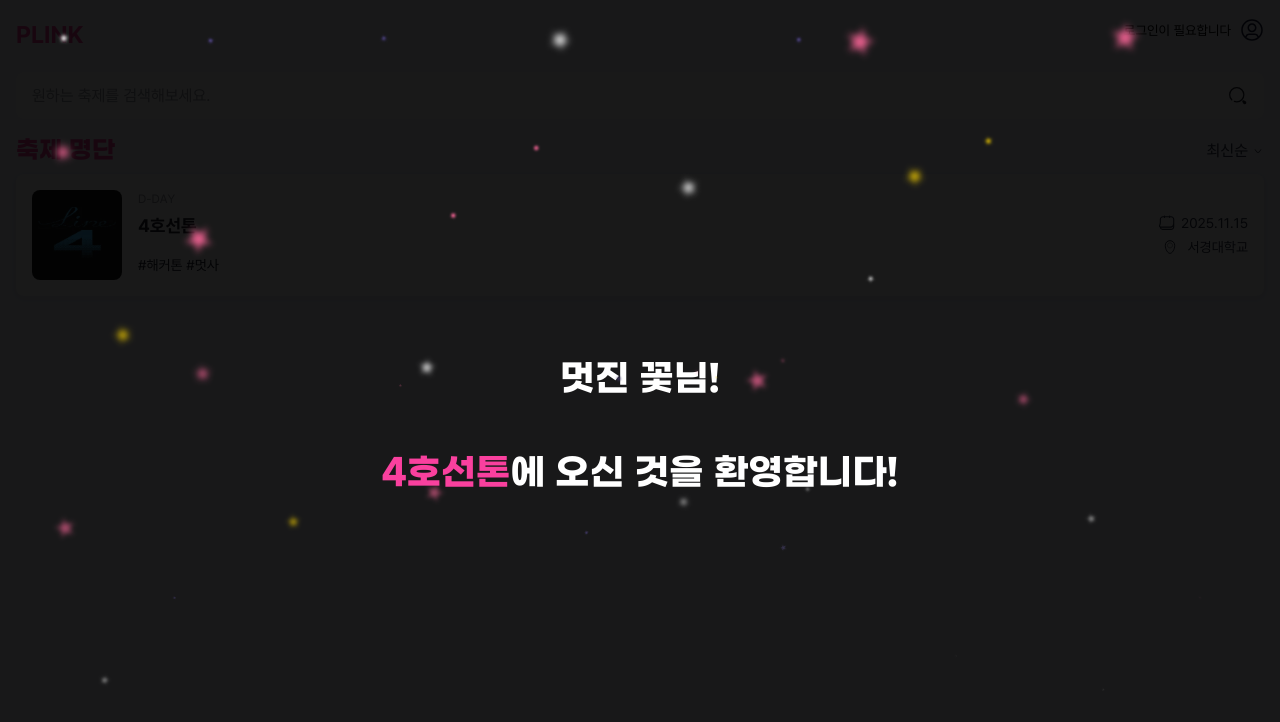
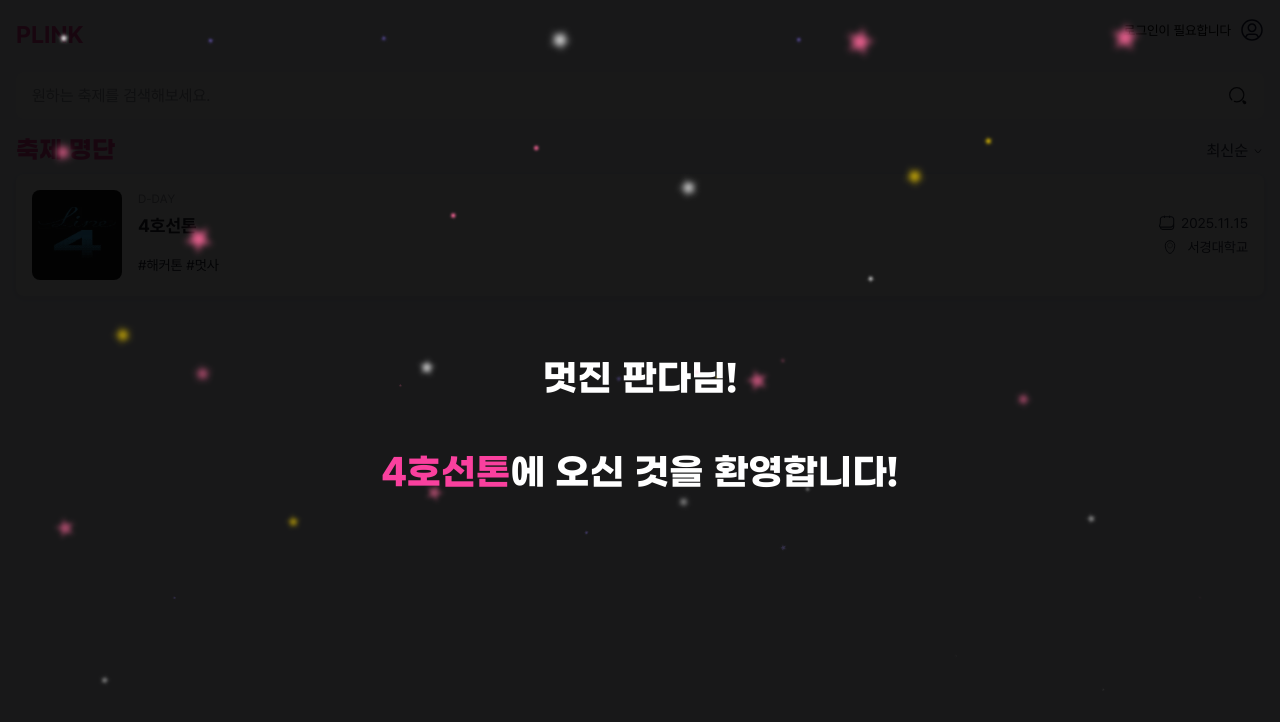
Before and after one commit to tjsdn24/Plink-frontend, a React (Vite) app: page /welcome in a window 1280 px wide. Shown: the top 722 px of the page. Built offline with nearby package versions, Linux system fonts and the light colour scheme; no server answers.

Commit message:
♻️ Refactor: 랜덤 닉네임 함수 수정

```diff
--- a/src/pages/MyPage/Profile.jsx
+++ b/src/pages/MyPage/Profile.jsx
@@ -359,18 +359,29 @@ const generateRandomNickname = () => {
   const adjectives = [
     '멋진', '귀여운', '행복한', '빛나는', '용감한', '똑똑한', '친절한', '활발한',
     '차분한', '밝은', '강한', '부드러운', '따뜻한', '시원한', '신비로운', '재미있는',
-    '화려한', '우아한', '자유로운', '열정적인', '평화로운', '즐거운', '기쁜', '사랑스러운',
-    '아름다운', '순수한', '깨끗한', '새로운', '신선한', '특별한', '독특한', '창의적인',
-    '영리한', '빠른', '느긋한', '조용한', '명랑한'
+    '상냥한', '유쾌한', '당당한', '자유로운', '창의적인', '열정적인', '긍정적인', '낙천적인',
+    '조용한', '웃음짓는', '사랑스러운', '매력적인', '특별한', '독특한', '화려한', '우아한',
+    '신나는', '즐거운', '기쁜', '평화로운', '고요한', '편안한', '따스한', '포근한',
+    '신선한', '깨끗한', '맑은', '투명한', '순수한', '진실한', '솔직한', '정직한',
+    '용기있는', '대담한', '온화한', '부지런한', '성실한', '도전적인', '모험적인', '호기심많은',
+    '유연한', '적응력있는'
   ];
 
   const nouns = [
     '고양이', '강아지', '토끼', '햄스터', '다람쥐', '팬더', '곰', '펭귄',
     '돌고래', '나비', '별', '달', '구름', '바람', '물결', '꽃',
     '나무', '산', '바다', '하늘', '별빛', '햇살', '달빛', '무지개',
-    '사자', '호랑이', '코끼리', '기린', '얼룩말', '원숭이', '캥거루', '코알라',
-    '여우', '늑대', '사슴', '말', '소', '양', '염소', '돼지',
-    '닭', '오리', '거위', '백조', '도마뱀'
+    '사자', '호랑이', '코끼리', '기린', '얼룩말', '원숭이', '코알라', '캥거루',
+    '여우', '늑대', '사슴', '순록', '곰돌이', '판다', '레서팬더', '수달',
+    '오리', '백조', '앵무새', '참새', '까마귀', '올빼미', '독수리', '매',
+    '장미', '튤립', '해바라기', '벚꽃', '라벤더', '히아신스', '수선화', '프리지아',
+    '은하', '혜성', '별똥별', '우주', '행성', '은하수', '성운', '블랙홀',
+    '바위', '강', '호수', '폭포', '섬', '숲', '들판', '초원',
+    '눈', '비', '번개', '천둥', '안개', '서리', '얼음', '눈송이',
+    '모래', '조개', '산호', '진주', '보석', '수정', '다이아몬드', '에메랄드',
+    '책', '펜', '종이', '편지', '봉투', '우표', '책상', '의자',
+    '컵', '접시', '숟가락', '포크', '나이프', '그릇', '주전자', '티포트',
+    '케이크', '쿠키', '초콜릿', '사탕', '아이스크림', '과자', '빵', '도넛'
   ];
 
   const randomAdjective = adjectives[Math.floor(Math.random() * adjectives.length)];
--- a/src/pages/Signup/Nickname.jsx
+++ b/src/pages/Signup/Nickname.jsx
@@ -35,13 +35,30 @@ const FieldsContainer = styled.div`
 const generateRandomNickname = () => {
   const adjectives = [
     '멋진', '귀여운', '행복한', '빛나는', '용감한', '똑똑한', '친절한', '활발한',
-    '차분한', '밝은', '강한', '부드러운', '따뜻한', '시원한', '신비로운', '재미있는'
+    '차분한', '밝은', '강한', '부드러운', '따뜻한', '시원한', '신비로운', '재미있는',
+    '상냥한', '유쾌한', '당당한', '자유로운', '창의적인', '열정적인', '긍정적인', '낙천적인',
+    '조용한', '웃음짓는', '사랑스러운', '매력적인', '특별한', '독특한', '화려한', '우아한',
+    '신나는', '즐거운', '기쁜', '평화로운', '고요한', '편안한', '따스한', '포근한',
+    '신선한', '깨끗한', '맑은', '투명한', '순수한', '진실한', '솔직한', '정직한',
+    '용기있는', '대담한', '온화한', '부지런한', '성실한', '도전적인', '모험적인', '호기심많은',
+    '유연한', '적응력있는'
   ];
 
   const nouns = [
     '고양이', '강아지', '토끼', '햄스터', '다람쥐', '팬더', '곰', '펭귄',
     '돌고래', '나비', '별', '달', '구름', '바람', '물결', '꽃',
-    '나무', '산', '바다', '하늘', '별빛', '햇살', '달빛', '무지개'
+    '나무', '산', '바다', '하늘', '별빛', '햇살', '달빛', '무지개',
+    '사자', '호랑이', '코끼리', '기린', '얼룩말', '원숭이', '코알라', '캥거루',
+    '여우', '늑대', '사슴', '순록', '곰돌이', '판다', '레서팬더', '수달',
+    '오리', '백조', '앵무새', '참새', '까마귀', '올빼미', '독수리', '매',
+    '장미', '튤립', '해바라기', '벚꽃', '라벤더', '히아신스', '수선화', '프리지아',
+    '은하', '혜성', '별똥별', '우주', '행성', '은하수', '성운', '블랙홀',
+    '바위', '강', '호수', '폭포', '섬', '숲', '들판', '초원',
+    '눈', '비', '번개', '천둥', '안개', '서리', '얼음', '눈송이',
+    '모래', '조개', '산호', '진주', '보석', '수정', '다이아몬드', '에메랄드',
+    '책', '펜', '종이', '편지', '봉투', '우표', '책상', '의자',
+    '컵', '접시', '숟가락', '포크', '나이프', '그릇', '주전자', '티포트',
+    '케이크', '쿠키', '초콜릿', '사탕', '아이스크림', '과자', '빵', '도넛'
   ];
 
   const randomAdjective = adjectives[Math.floor(Math.random() * adjectives.length)];
--- a/src/pages/Welcome/Welcome.jsx
+++ b/src/pages/Welcome/Welcome.jsx
@@ -44,92 +44,31 @@ const createFileFromAsset = async assetUrl => {
 // 랜덤 닉네임 생성 함수
 const generateRandomNickname = () => {
   const adjectives = [
-    '멋진',
-    '귀여운',
-    '행복한',
-    '빛나는',
-    '용감한',
-    '똑똑한',
-    '친절한',
-    '활발한',
-    '차분한',
-    '밝은',
-    '강한',
-    '부드러운',
-    '따뜻한',
-    '시원한',
-    '신비로운',
-    '재미있는',
-    '화려한',
-    '우아한',
-    '자유로운',
-    '열정적인',
-    '평화로운',
-    '즐거운',
-    '기쁜',
-    '사랑스러운',
-    '아름다운',
-    '순수한',
-    '깨끗한',
-    '새로운',
-    '신선한',
-    '특별한',
-    '독특한',
-    '창의적인',
-    '영리한',
-    '빠른',
-    '느긋한',
-    '조용한',
-    '명랑한',
+    '멋진', '귀여운', '행복한', '빛나는', '용감한', '똑똑한', '친절한', '활발한',
+    '차분한', '밝은', '강한', '부드러운', '따뜻한', '시원한', '신비로운', '재미있는',
+    '상냥한', '유쾌한', '당당한', '자유로운', '창의적인', '열정적인', '긍정적인', '낙천적인',
+    '조용한', '웃음짓는', '사랑스러운', '매력적인', '특별한', '독특한', '화려한', '우아한',
+    '신나는', '즐거운', '기쁜', '평화로운', '고요한', '편안한', '따스한', '포근한',
+    '신선한', '깨끗한', '맑은', '투명한', '순수한', '진실한', '솔직한', '정직한',
+    '용기있는', '대담한', '온화한', '부지런한', '성실한', '도전적인', '모험적인', '호기심많은',
+    '유연한', '적응력있는'
   ];
 
   const nouns = [
-    '고양이',
-    '강아지',
-    '토끼',
-    '햄스터',
-    '다람쥐',
-    '팬더',
-    '곰',
-    '펭귄',
-    '돌고래',
-    '나비',
-    '별',
-    '달',
-    '구름',
-    '바람',
-    '물결',
-    '꽃',
-    '나무',
-    '산',
-    '바다',
-    '하늘',
-    '별빛',
-    '햇살',
-    '달빛',
-    '무지개',
-    '눈멍이',
-    '사자',
-    '호랑이',
-    '코끼리',
-    '기린',
-    '얼룩말',
-    '원숭이',
-    '캥거루',
-    '코알라',
-    '여우',
-    '늑대',
-    '사슴',
-    '말',
-    '소',
-    '양',
-    '염소',
-    '돼지',
-    '닭',
-    '오리',
-    '거위',
-    '백조',
-    '도마뱀',
+    '고양이', '강아지', '토끼', '햄스터', '다람쥐', '팬더', '곰', '펭귄',
+    '돌고래', '나비', '별', '달', '구름', '바람', '물결', '꽃',
+    '나무', '산', '바다', '하늘', '별빛', '햇살', '달빛', '무지개',
+    '사자', '호랑이', '코끼리', '기린', '얼룩말', '원숭이', '코알라', '캥거루',
+    '여우', '늑대', '사슴', '순록', '곰돌이', '판다', '레서팬더', '수달',
+    '오리', '백조', '앵무새', '참새', '까마귀', '올빼미', '독수리', '매',
+    '장미', '튤립', '해바라기', '벚꽃', '라벤더', '히아신스', '수선화', '프리지아',
+    '은하', '혜성', '별똥별', '우주', '행성', '은하수', '성운', '블랙홀',
+    '바위', '강', '호수', '폭포', '섬', '숲', '들판', '초원',
+    '눈', '비', '번개', '천둥', '안개', '서리', '얼음', '눈송이',
+    '모래', '조개', '산호', '진주', '보석', '수정', '다이아몬드', '에메랄드',
+    '책', '펜', '종이', '편지', '봉투', '우표', '책상', '의자',
+    '컵', '접시', '숟가락', '포크', '나이프', '그릇', '주전자', '티포트',
+    '케이크', '쿠키', '초콜릿', '사탕', '아이스크림', '과자', '빵', '도넛'
   ];
 
   const randomAdjective = adjectives[Math.floor(Math.random() * adjectives.length)];
```
